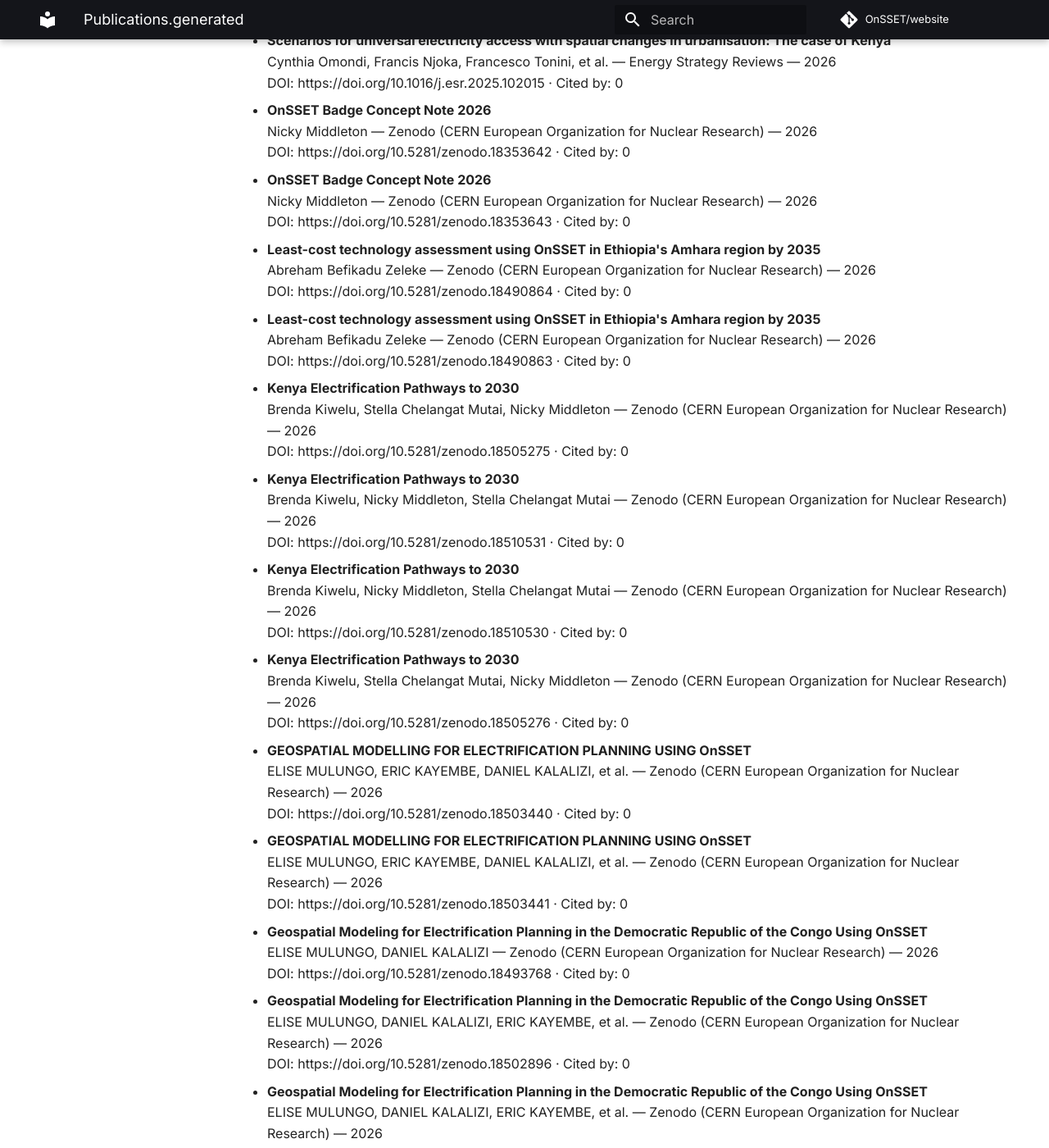
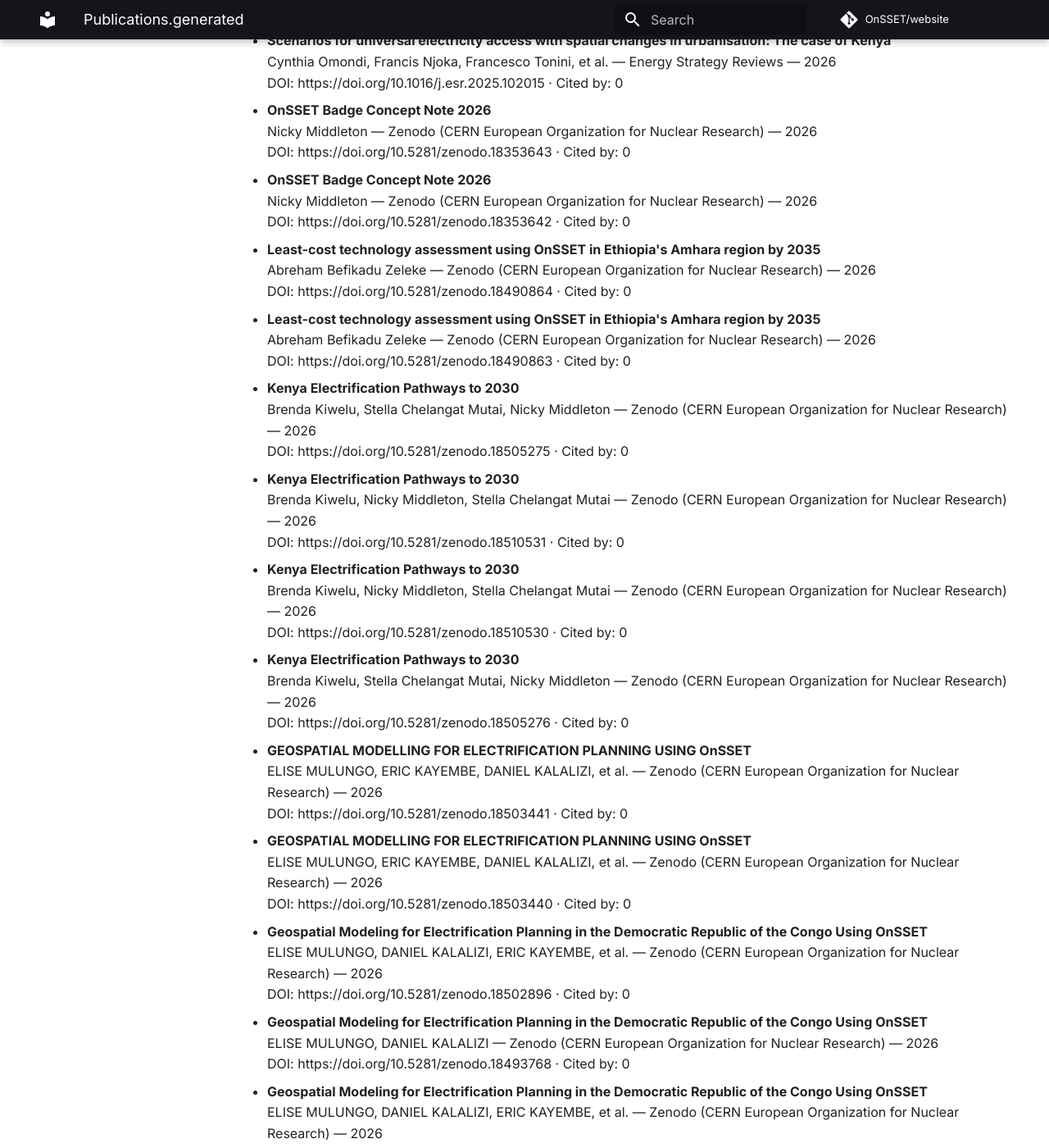
Before and after one commit to OnSSET/website, an MkDocs documentation site: the page built from docs/publications.generated.md, in a window 1280 px wide and 1400 px high, scrolled down 1267 px. Shown: the whole window at 82% size. Built offline with MkDocs 1.6.1 and Material for MkDocs 9.7.7, drawn with Linux system fonts in a browser that asks for light colours; comment, search, counter and statistics services are not loaded; some of the changed text lies outside the part shown.

```diff
--- a/docs/publications.generated.md
+++ b/docs/publications.generated.md
@@ -44,11 +44,11 @@ No results found.
 
 - **OnSSET Badge Concept Note 2026**
   Nicky Middleton — Zenodo (CERN European Organization for Nuclear Research) — 2026
-  DOI: https://doi.org/10.5281/zenodo.18353642 · Cited by: 0
+  DOI: https://doi.org/10.5281/zenodo.18353643 · Cited by: 0
 
 - **OnSSET Badge Concept Note 2026**
   Nicky Middleton — Zenodo (CERN European Organization for Nuclear Research) — 2026
-  DOI: https://doi.org/10.5281/zenodo.18353643 · Cited by: 0
+  DOI: https://doi.org/10.5281/zenodo.18353642 · Cited by: 0
 
 - **Least-cost technology assessment using OnSSET in Ethiopia's Amhara region by 2035**
   Abreham Befikadu Zeleke — Zenodo (CERN European Organization for Nuclear Research) — 2026
@@ -76,19 +76,19 @@ No results found.
 
 - **GEOSPATIAL MODELLING FOR ELECTRIFICATION PLANNING USING OnSSET**
   ELISE MULUNGO, ERIC KAYEMBE, DANIEL KALALIZI, et al. — Zenodo (CERN European Organization for Nuclear Research) — 2026
-  DOI: https://doi.org/10.5281/zenodo.18503440 · Cited by: 0
+  DOI: https://doi.org/10.5281/zenodo.18503441 · Cited by: 0
 
 - **GEOSPATIAL MODELLING FOR ELECTRIFICATION PLANNING USING OnSSET**
   ELISE MULUNGO, ERIC KAYEMBE, DANIEL KALALIZI, et al. — Zenodo (CERN European Organization for Nuclear Research) — 2026
-  DOI: https://doi.org/10.5281/zenodo.18503441 · Cited by: 0
+  DOI: https://doi.org/10.5281/zenodo.18503440 · Cited by: 0
+
+- **Geospatial Modeling for Electrification Planning in the Democratic Republic of the Congo Using OnSSET**
+  ELISE MULUNGO, DANIEL KALALIZI, ERIC KAYEMBE, et al. — Zenodo (CERN European Organization for Nuclear Research) — 2026
+  DOI: https://doi.org/10.5281/zenodo.18502896 · Cited by: 0
 
 - **Geospatial Modeling for Electrification Planning in the Democratic Republic of the Congo Using OnSSET**
   ELISE MULUNGO, DANIEL KALALIZI — Zenodo (CERN European Organization for Nuclear Research) — 2026
   DOI: https://doi.org/10.5281/zenodo.18493768 · Cited by: 0
-
-- **Geospatial Modeling for Electrification Planning in the Democratic Republic of the Congo Using OnSSET**
-  ELISE MULUNGO, DANIEL KALALIZI, ERIC KAYEMBE, et al. — Zenodo (CERN European Organization for Nuclear Research) — 2026
-  DOI: https://doi.org/10.5281/zenodo.18502896 · Cited by: 0
 
 - **Geospatial Modeling for Electrification Planning in the Democratic Republic of the Congo Using OnSSET**
   ELISE MULUNGO, DANIEL KALALIZI, ERIC KAYEMBE, et al. — Zenodo (CERN European Organization for Nuclear Research) — 2026
@@ -180,11 +180,11 @@ No results found.
 
 - **Achieving Access to electricity for Somali Region, Ethiopia by 2040 using ONSSET.**
   Wubalem Mitike — Zenodo (CERN European Organization for Nuclear Research) — 2026
-  DOI: https://doi.org/10.5281/zenodo.18491003 · Cited by: 0
+  DOI: https://doi.org/10.5281/zenodo.18491004 · Cited by: 0
 
 - **Achieving Access to electricity for Somali Region, Ethiopia by 2040 using ONSSET.**
   Wubalem Mitike — Zenodo (CERN European Organization for Nuclear Research) — 2026
-  DOI: https://doi.org/10.5281/zenodo.18491004 · Cited by: 0
+  DOI: https://doi.org/10.5281/zenodo.18491003 · Cited by: 0
 
 - **GIS-based assessment of economically feasible off-grid mini-grids in Ethiopia**
   Adugnaw Lake Temesgen, Getachew Bekele — Discover Energy — 2025
```
